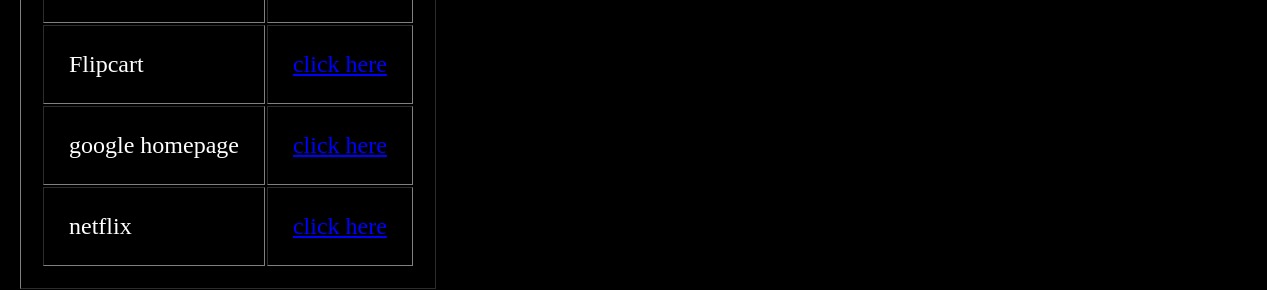
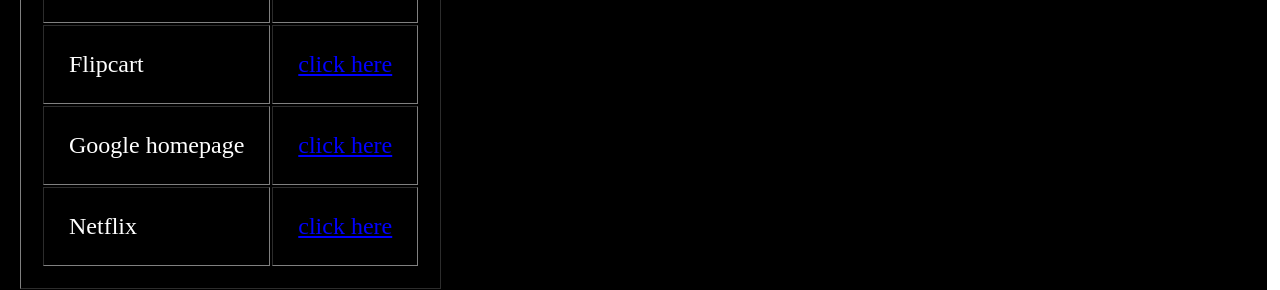
Before and after one commit to Akash972004/portfolio, a plain HTML site: page index.html in a window 1280 px wide. Shown: the part 2605-2895 px from the top of the page. Drawn offline with Linux system fonts and the light colour scheme.

Commit message:
project addition

```diff
--- a/index.html
+++ b/index.html
@@ -115,7 +115,7 @@
             </td>
           </tr>
           <tr>
-            <td><p>google homepage</p></td>
+            <td><p>Google homepage</p></td>
             <td>
               <a href="https://akash972004.github.io/google_landing-page/"
                 ><p>click here</p></a
@@ -123,7 +123,7 @@
             </td>
           </tr>
           <tr>
-            <td><p>netflix</p></td>
+            <td><p>Netflix</p></td>
             <td>
               <a href="https://akash972004.github.io/netflixclone/"
                 ><p>click here</p></a
```
